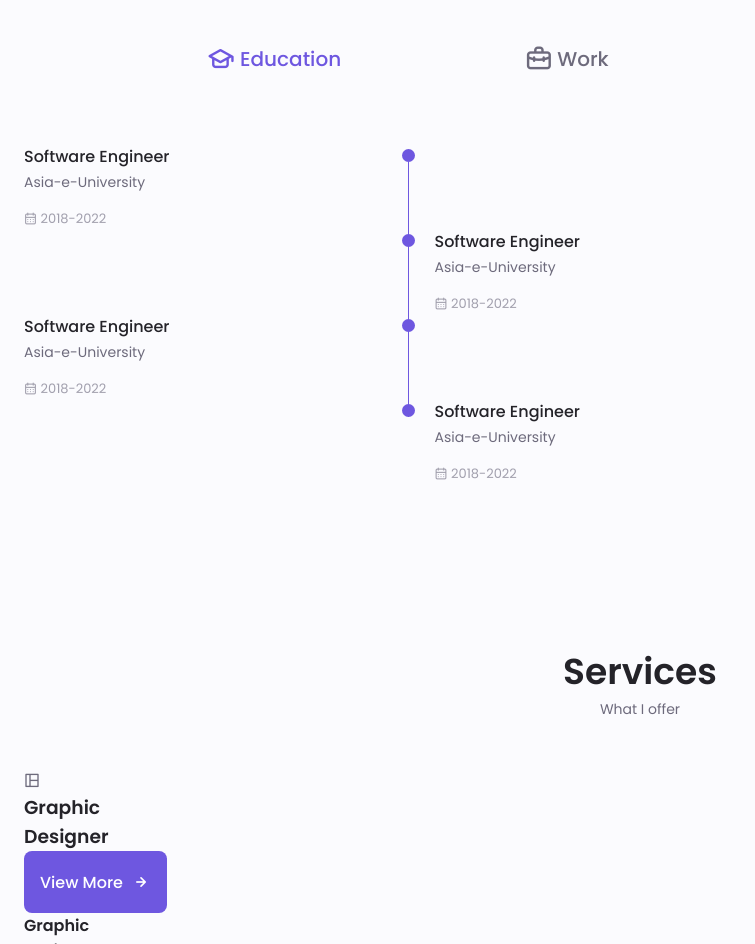
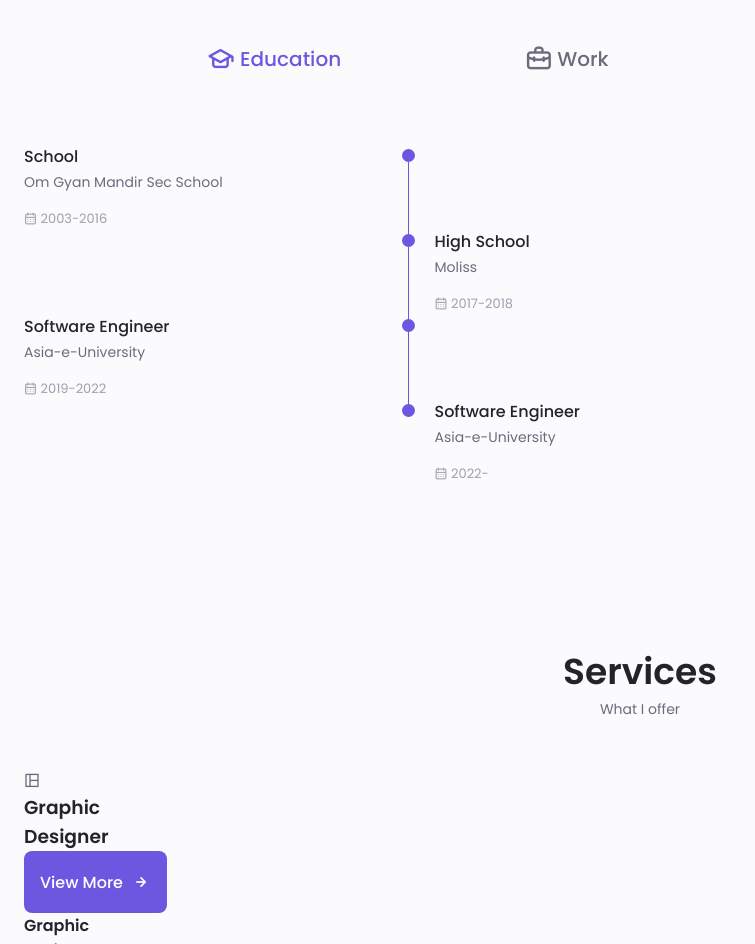
Before and after one commit to akitsawsbhattarai/akitsawsbhattarai, a plain HTML site: page index.html in a window 1280 px wide. Shown: the part 2191-3135 px from the top of the page, without its empty margins (0-755 px from the left). Drawn offline with nearby package versions, Linux system fonts and the light colour scheme.

Commit message:
second update

```diff
--- a/assets/js/main.js
+++ b/assets/js/main.js
@@ -40,21 +40,26 @@ if(navClose){
 }
 /*==================== ACCORDION SKILLS ====================*/
 const skillsContent=document.getElementsByClassName('skills__content')
-console.log(skillsContent)
+// console.log(skillsContent)
 skillsHeader=document.getElementsByClassName('skills__header')
 
 function toggleSkills(){
     let itemClass=this.parentNode
-    console.log(itemClass)
 
-    for(i=0; i< skillsContent.length; i++){
-        console.log(skillsContent[i])
-        skillsContent[i].className='skills__content skills__close'
+    if(this.parentNode.className=='skills__content skills__open'){
+        this.parentNode.className ='skills__content skills__close'
+      }
+
+
+
+    else if (this.parentNode.className =='skills__content skills__close'){
+        for(i=0; i< skillsContent.length; i++){
+            skillsContent[i].className='skills__content skills__close'
+        }
+        this.parentNode.className='skills__content skills__open'
     }
 
-    if(itemClass.className=='skills__content skills__close'){
-        this.parentNode.className='skills__content skills__open'
-    }
+
 }
 Array.from(skillsHeader).forEach((el)=>{
     // console.log(el)
@@ -63,10 +68,12 @@ Array.from(skillsHeader).forEach((el)=>{
 })
 
 /*==================== QUALIFICATION TABS ====================*/
-const tab=document.querySelectorAll( '[data-target]'),
-    tabContents=document.querySelectorAll('[data-content]')
+const tabs=document.querySelectorAll( '[data-target]')
+const tabContents=document.querySelectorAll('[data-content]')
+console.log(tabs)
+console.log(tabContents)
 
-tabContents.forEach(tab=>{
+tabs.forEach(tab=>{
     tab.addEventListener('click',()=>{
         const target=document.querySelector(tab.dataset.target)
 
@@ -75,7 +82,7 @@ tabContents.forEach(tab=>{
         })
         target.classList.add('qualification__active')
 
-        tab.forEach(tab=>{
+        Array.from(tabs).forEach(tab=>{
             tab.classList.remove('qualification__active')
         })
         tab.classList.add('qualification__active')
--- a/index.html
+++ b/index.html
@@ -335,11 +335,11 @@
                             <!--==================== QUALIFICATION  1 ====================-->
                             <div class="qualification__data">
                                 <div>
-                                    <h3 class="qualification__title">Software Engineer</h3>
-                                    <span class="qualification__subtitle">Asia-e-University</span>
+                                    <h3 class="qualification__title">School</h3>
+                                    <span class="qualification__subtitle">Om Gyan Mandir Sec School</span>
                                     <div class="qualification__calender">
                                         <i class="uil uil-calendar-alt"></i>
-                                         2018-2022
+                                         2003-2016
                                     </div>
                                 </div>
 
@@ -359,11 +359,11 @@
                                 </div>
 
                                 <div>
-                                    <h3 class="qualification__title">Software Engineer</h3>
-                                    <span class="qualification__subtitle">Asia-e-University</span>
+                                    <h3 class="qualification__title">High School</h3>
+                                    <span class="qualification__subtitle">Moliss</span>
                                     <div class="qualification__calender">
                                         <i class="uil uil-calendar-alt"></i>
-                                        2018-2022
+                                        2017-2018
                                     </div>
                                 </div>
 
@@ -376,7 +376,7 @@
                                     <span class="qualification__subtitle">Asia-e-University</span>
                                     <div class="qualification__calender">
                                         <i class="uil uil-calendar-alt"></i>
-                                        2018-2022
+                                        2019-2022
                                     </div>
                                 </div>
 
@@ -400,7 +400,7 @@
                                     <span class="qualification__subtitle">Asia-e-University</span>
                                     <div class="qualification__calender">
                                         <i class="uil uil-calendar-alt"></i>
-                                        2018-2022
+                                        2022-
                                     </div>
                                 </div>
 
@@ -413,8 +413,8 @@
                             <!--==================== QUALIFICATION  1 ====================-->
                             <div class="qualification__data">
                                 <div>
-                                    <h3 class="qualification__title">Software Engineer</h3>
-                                    <span class="qualification__subtitle">Asia-e-University</span>
+                                    <h3 class="qualification__title">work1</h3>
+                                    <span class="qualification__subtitle">Institute</span>
                                     <div class="qualification__calender">
                                         <i class="uil uil-calendar-alt"></i>
                                             2018-2022
@@ -437,8 +437,8 @@
                                 </div>
 
                                 <div>
-                                    <h3 class="qualification__title">Software Engineer</h3>
-                                    <span class="qualification__subtitle">Asia-e-University</span>
+                                    <h3 class="qualification__title">work1</h3>
+                                    <span class="qualification__subtitle">work1</span>
                                     <div class="qualification__calender">
                                         <i class="uil uil-calendar-alt"></i>
                                         2018-2022
@@ -450,8 +450,8 @@
                             <!--==================== QUALIFICATION  3 ====================-->
                             <div class="qualification__data">
                                 <div>
-                                    <h3 class="qualification__title">Software Engineer</h3>
-                                    <span class="qualification__subtitle">Asia-e-University</span>
+                                    <h3 class="qualification__title">work1</h3>
+                                    <span class="qualification__subtitle">work1</span>
                                     <div class="qualification__calender">
                                         <i class="uil uil-calendar-alt"></i>
                                         2018-2022
```
